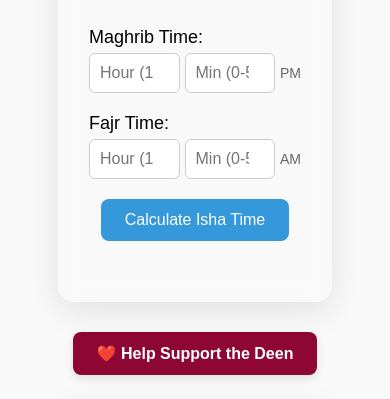
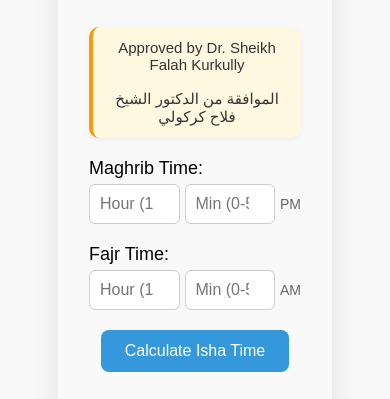
Before and after one commit to AskSunnah/Ishaendtime, a plain HTML site: page index.html in a window 390 px wide. Shown: the part 224-623 px from the top of the page. Drawn offline with Linux system fonts and the light colour scheme.

Commit message:
Update index.html
newer version

```diff
--- a/index.html
+++ b/index.html
@@ -224,6 +224,28 @@ input[type="number"] {
   }
 }
 
+/* Default: hide the mobile approval text */
+#mobile-approval-inline {
+  display: none;
+}
+
+/* Show only on mobile, styled subtly */
+@media screen and (max-width: 768px) {
+  #mobile-approval-inline {
+    display: block;
+    background-color: #fff8e1;
+    border-left: 4px solid #f39c12;
+    padding: 12px 16px;
+    border-radius: 10px;
+    margin-bottom: 20px;
+    font-size: 15px;
+    color: #333;
+    text-align: center;
+    box-shadow: 0 2px 6px rgba(0,0,0,0.05);
+  }
+}
+
+
 .mobile-hadith {
     display: none; /* Hidden by default */
     font-size: 15px;
@@ -323,6 +345,7 @@ input[type="number"] {
 
 
 
+
         </style>
 
           </style>
@@ -403,10 +426,15 @@ input[type="number"] {
         <div class="glass-card">
 
 
-<div id="approval-box">Approved by Dr. Sheikh Falah Kurkully <br><br>  تمت الموافقة من الدكتور الشيخ فلاح كركولي</div>
+<div id="approval-box">Approved by Dr. Sheikh Falah Kurkully <br> <br>  الموافقة من الدكتور الشيخ فلاح كركولي</div>
 
 
 <h1>Isha Prayer End Time Calculator</h1>
+
+<div id="mobile-approval-inline">
+    Approved by Dr. Sheikh Falah Kurkully <br> <br> الموافقة من الدكتور الشيخ فلاح كركولي
+  </div>
+
 
 
         <div class="input-group">
@@ -834,5 +862,6 @@ document.getElementById("proof-button").addEventListener("click", function () {
   </script>
 
 
+
     </body>
 </html>
```
